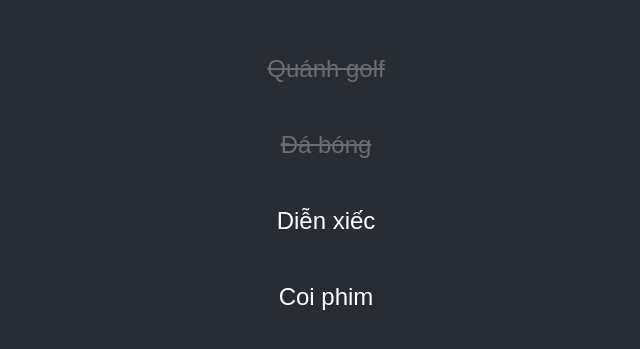
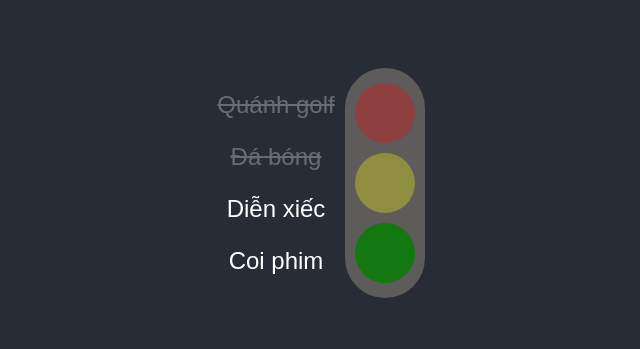
Before and after one commit to vietnguyenhoangw/RJS-TodolistApp, a React (Create React App) app: page / in a window 1280 px wide. Shown: the part 217-566 px from the top of the page, without its empty margins (314-954 px from the left). Built offline with nearby package versions, Linux system fonts and the light colour scheme.

Commit message:
Add trafficlight - conditional render, state, classnames :penguin:

```diff
--- a/package.json
+++ b/package.json
@@ -35,5 +35,9 @@
       "last 1 firefox version",
       "last 1 safari version"
     ]
+  },
+  "devDependencies": {
+    "@types/classnames": "^2.2.11",
+    "@types/react": "^16.9.56"
   }
 }
--- a/src/App.css
+++ b/src/App.css
@@ -17,7 +17,7 @@
   background-color: #282c34;
   min-height: 100vh;
   display: flex;
-  flex-direction: column;
+  flex-direction: row;
   align-items: center;
   justify-content: center;
   font-size: calc(10px + 2vmin);
--- a/src/App.js
+++ b/src/App.js
@@ -1,26 +1,46 @@
 import React from "react";
 import "./App.css";
 
-import TodoItem from "./components/TodoItem";
+import TodoItem from "./components/TodoItem/TodoItem";
+import TrafficLight from "./components/TrafficLight/TrafficLight";
 
 class App extends React.Component {
-  constructor() {
-    super();
+  constructor(props) {
+    super(props);
     this.todoItems = [
-      {title: "Quánh golf", isComplete: true},
-      {title: "Đá bóng", isComplete: true},
-      {title: "Diễn xiếc"},
-      {title: "Coi phim"},
+      { title: "Quánh golf", isComplete: true },
+      { title: "Đá bóng", isComplete: true },
+      { title: "Diễn xiếc" },
+      { title: "Coi phim" },
     ];
+    this.state = { isActivePositions: 0 };
+  }
+
+  componentDidMount() {
+    setInterval(() => {
+      this.setState({
+        isActivePositions:
+          this.state.isActivePositions < 2
+            ? this.state.isActivePositions + 1
+            : 0,
+      });
+    }, 1000);
   }
 
   render() {
     return (
       <div className="App">
         <header className="App-header">
-          {this.todoItems.map((item, index) => (
-            <TodoItem item={item} key={index} />
-          ))}
+          {this.todoItems.length ? (
+            <div>
+              {this.todoItems.map((item, index) => (
+                <TodoItem item={item} key={index} />
+              ))}
+            </div>
+          ) : (
+            <div>Nothing here</div>
+          )}
+          <TrafficLight isActive={this.state.isActivePositions} />
         </header>
       </div>
     );
--- a/src/components/TodoItem.js
+++ b/src/components/TodoItem/TodoItem.js
@@ -4,7 +4,6 @@ import "./TodoItem.css";
 
 class TodoItem extends Component {
   render() {
-
     const { item } = this.props;
 
     // using clasic way
@@ -14,10 +13,10 @@ class TodoItem extends Component {
     // }
 
     // using classnames library
-    var classNames = require('classnames');
+    var classNames = require("classnames");
     var titleClassNames = classNames({
       TodoItem: true,
-      'TodoItem-complete': item.isComplete,
+      "TodoItem-complete": item.isComplete,
     });
 
     return (
--- /dev/null
+++ b/src/components/TrafficLight/TrafficLight.css
@@ -0,0 +1,29 @@
+.traffic-light {
+    background-color: #5e5b5b;
+    border-radius: 50px;
+    padding: 5px 0px 5px 0px;
+    margin: 10px;
+}
+
+.light {
+    padding: 30px;
+    border-radius: 50px;
+    opacity: 0.3;
+    margin: 10px;
+}
+
+.light-active {
+    opacity: 0.8;
+}
+
+.traffic-light .light.red {
+    background-color: red;
+}
+
+.traffic-light .light.yellow {
+    background-color: yellow;
+}
+
+.traffic-light .light.green {
+    background-color: green;
+}
--- /dev/null
+++ b/src/components/TrafficLight/TrafficLight.js
@@ -0,0 +1,32 @@
+import React from "react";
+import "./TrafficLight.css";
+import classNames from "classnames";
+
+class TrafficLight extends React.Component {
+  render() {
+    const { isActive } = this.props;
+    console.log("TrafficLight -> render -> isActive", isActive)
+
+    return (
+      <div className={"traffic-light"}>
+        <div
+          className={classNames("light", "red", {
+            "light-active": isActive === 0,
+          })}
+        />
+        <div
+          className={classNames("light", "yellow", {
+            "light-active": isActive === 1,
+          })}
+        />
+        <div
+          className={classNames("light", "green", {
+            "light-active": isActive === 2,
+          })}
+        />
+      </div>
+    );
+  }
+}
+
+export default TrafficLight;
```
Also changed, not shown: src/components/TodoItem/TodoItem.css (renamed from src/components/TodoItem.css), 1 other file (tests, documents, lock files or other folders).
